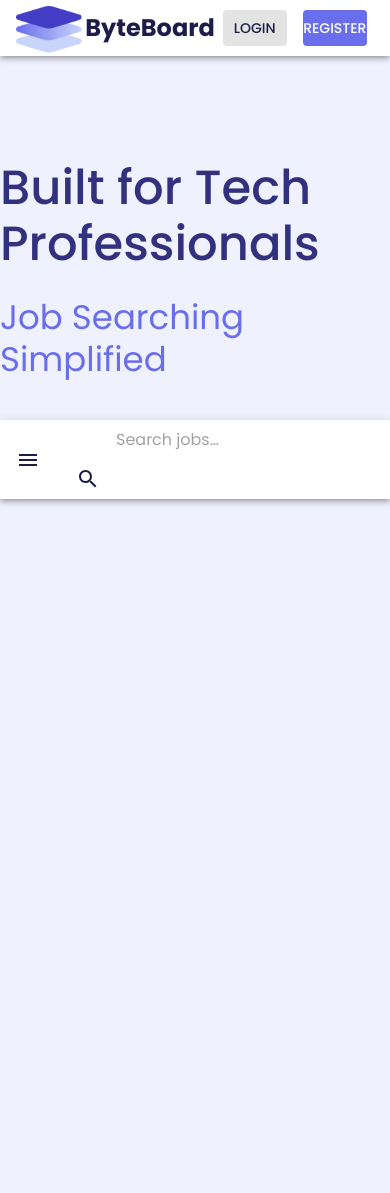
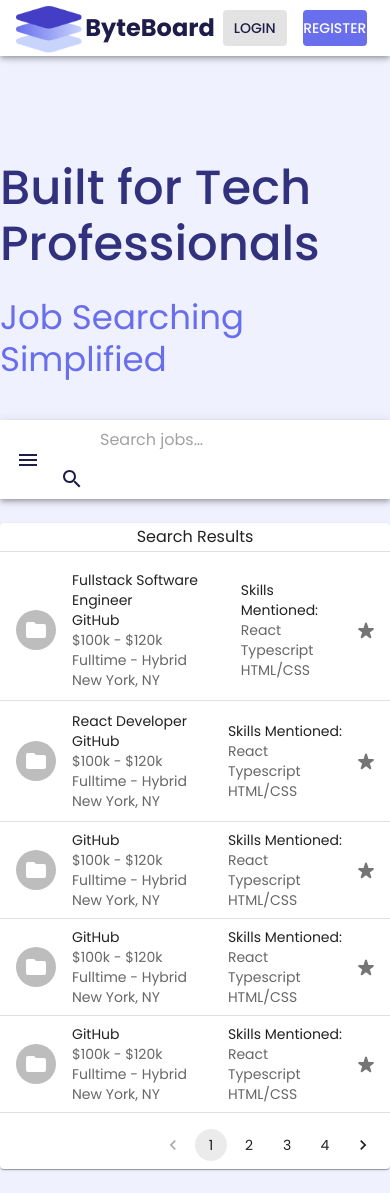
Before and after one commit to bsextion/byteboard-ui, a React (Vite) app: page / in a window 390 px wide. Before the commit the page ends 844 px from the top, so only its background shows below. Built offline with nearby package versions, Linux system fonts and the light colour scheme.

Commit message:
Fix Search Results display, add jobdetail and jobpreview

```diff
--- a/src/components/Home/Search/Search.tsx
+++ b/src/components/Home/Search/Search.tsx
@@ -1,13 +1,14 @@
 import React from 'react'
 import SearchBar from './SearchBar'
 import SearchResults from './SearchResults'
+import { Box } from '@mui/material'
 
 const Search = () => {
   return (
-    <>
+    <Box>
     <SearchBar/>
-    {/* <SearchResults/> */}
-    </>
+    <SearchResults/>
+    </Box>
   )
 }
 
--- a/src/components/Home/Search/SearchBar.tsx
+++ b/src/components/Home/Search/SearchBar.tsx
@@ -1,5 +1,5 @@
 import * as React from "react";
-import { styled, alpha } from "@mui/material/styles";
+import { styled } from "@mui/material/styles";
 import AppBar from "@mui/material/AppBar";
 import Box from "@mui/material/Box";
 import Toolbar from "@mui/material/Toolbar";
@@ -41,7 +41,7 @@
             size="large"
             edge="start"
             aria-label="open drawer"
-            sx={{ mr: 2, color: "#1e1d49" }}
+            sx={{ color: "#1e1d49"}}
           >
             <MenuIcon />
           </IconButton>
@@ -52,7 +52,7 @@
               inputProps={{ "aria-label": "search" }}
             />
 
-            <IconButton>
+            <IconButton edge="end">
               <SearchIcon sx={{ color: "#1e1d49" }} />
             </IconButton>
           </Search>
--- a/src/components/Home/Search/SearchResults.tsx
+++ b/src/components/Home/Search/SearchResults.tsx
@@ -1,69 +1,46 @@
-import * as React from "react";
-import { styled } from "@mui/material/styles";
-import Box from "@mui/material/Box";
+import React from 'react'
 import List from "@mui/material/List";
-import ListItem from "@mui/material/ListItem";
-import ListItemAvatar from "@mui/material/ListItemAvatar";
-import ListItemIcon from "@mui/material/ListItemIcon";
-import ListItemText from "@mui/material/ListItemText";
-import Avatar from "@mui/material/Avatar";
-import IconButton from "@mui/material/IconButton";
-import FormGroup from "@mui/material/FormGroup";
-import FormControlLabel from "@mui/material/FormControlLabel";
-import Checkbox from "@mui/material/Checkbox";
-import Grid from "@mui/material/Grid";
 import Typography from "@mui/material/Typography";
-import FolderIcon from "@mui/icons-material/Folder";
-import DeleteIcon from "@mui/icons-material/Delete";
-import { Divider, Grid2 } from "@mui/material";
+import { Divider, Grid2, Pagination, Paper } from "@mui/material";
+import JobPreview from "../../Jobs/JobPreview";
+import JobDetail from '../../Jobs/JobDetail';
 
-function generate(element: React.ReactElement<unknown>) {
-  return [0, 1, 2].map((value) =>
-    React.cloneElement(element, {
-      key: value,
-    })
+export default function SearchResults() {
+  const [selectedJob, setSelectedJob] = React.useState<string | null>(null);
+  return (
+    <Paper
+      sx={{
+        backgroundColor: "white",
+        width: { sm: "70vw", md: "50vw" },
+        my: 3,
+      }}
+    >
+      <Grid2 sx={{}}>
+        <Typography sx={{ p: "auto", textAlign: "center" }} variant="subtitle1">
+          Search Results
+        </Typography>
+        <Divider />
+        <List dense={true}>
+          {["Fullstack Software Engineer", "React Developer", "", "", ""].map(
+            (title, index) => (
+
+              <JobPreview title={title} index={index}/>
+            )
+          )}
+        </List>
+
+        {selectedJob && <JobDetail/>}
+
+        <Pagination
+          count={4}
+          sx={{
+            display: "flex",
+            justifyContent: "flex-end",
+            alignItems: "flex-end",
+            p: 1,
+          }}
+        />
+      </Grid2>
+    </Paper>
   );
 }
-
-const Demo = styled("div")(({ theme }) => ({
-  backgroundColor: theme.palette.background.paper,
-}));
-
-export default function SearchResults() {
-  const [dense, setDense] = React.useState(false);
-  const [secondary, setSecondary] = React.useState(false);
-
-  return (
-    <Box sx={{backgroundColor: 'white', borderColor: 'black', flexGrow: 1, pt: 2}}>
-      <Grid2 sx={{width: '100%'}}>
-        <Typography sx={{ mt: 4, mb: 2 }} variant="subtitle1" component="div">
-          Results
-        </Typography>
-        <Divider/>
-        <Demo>
-          <List dense={dense}>
-            {generate(
-              <ListItem
-                secondaryAction={
-                  <IconButton edge="end" aria-label="delete">
-                    <DeleteIcon />
-                  </IconButton>
-                }
-              >
-                <ListItemAvatar>
-                  <Avatar>
-                    <FolderIcon />
-                  </Avatar>
-                </ListItemAvatar>
-                <ListItemText
-                  primary="Single-line item"
-                  secondary={secondary ? "Secondary text" : null}
-                />
-              </ListItem>
-            )}
-          </List>
-        </Demo>
-      </Grid2>
-    </Box>
-  );
-}
--- a/src/components/Jobs/JobDetail.tsx
+++ b/src/components/Jobs/JobDetail.tsx
@@ -0,0 +1,9 @@
+import React from 'react'
+
+const JobDetail = () => {
+  return (
+    <div>JobDetail</div>
+  )
+}
+
+export default JobDetail
--- a/src/components/Jobs/JobPreview.tsx
+++ b/src/components/Jobs/JobPreview.tsx
@@ -0,0 +1,79 @@
+import {
+  Avatar,
+  Divider,
+  IconButton,
+  ListItem,
+  ListItemAvatar,
+  ListItemText,
+  Typography,
+} from "@mui/material";
+import React from "react";
+import StarRateRoundedIcon from "@mui/icons-material/StarRateRounded";
+import FolderIcon from "@mui/icons-material/Folder";
+
+const JobPreview = ({ index, title }) => {
+  return (
+    <>
+      <ListItem
+        key={index}
+        secondaryAction={
+          <IconButton edge="end">
+            <StarRateRoundedIcon sx={{ color: "#757575" }} />
+          </IconButton>
+        }
+      >
+        <ListItemAvatar>
+          <Avatar>
+            <FolderIcon />
+          </Avatar>
+        </ListItemAvatar>
+        <ListItemText
+          primary={title}
+          secondary={
+            <>
+              <Typography component="div" variant="body2" color="text.primary">
+                GitHub
+              </Typography>
+              <Typography
+                component="div"
+                variant="body2"
+                color="text.secondary"
+              >
+                $100k - $120k
+              </Typography>
+              <Typography
+                component="div"
+                variant="body2"
+                color="text.secondary"
+              >
+                Fulltime - Hybrid
+              </Typography>
+              <Typography
+                component="div"
+                variant="body2"
+                color="text.secondary"
+              >
+                New York, NY
+              </Typography>
+            </>
+          }
+        />
+        <ListItemText sx={{ display: "flex", justifyContent: "flex-end" }}>
+          Skills Mentioned:
+          <Typography variant="body2" color="text.secondary">
+            React
+          </Typography>
+          <Typography variant="body2" color="text.secondary">
+            Typescript
+          </Typography>
+          <Typography variant="body2" color="text.secondary">
+            HTML/CSS
+          </Typography>
+        </ListItemText>
+      </ListItem>
+      <Divider />
+    </>
+  );
+};
+
+export default JobPreview;
--- a/src/index.css
+++ b/src/index.css
@@ -1,8 +1,26 @@
 body {
     background-color: #EFF2FE;
-    margin: 0px;
+    margin: 0;
+    padding: 0;
 }
 
-.btn-secondary {
+::-webkit-scrollbar {
+    width: 0px;
+    height: 5px;
+  }
 
+  ::-webkit-scrollbar-thumb {
+    background-color: rgb(114, 113, 113);
+    border-radius: 10px;
+    height: 200px;
+  }
+
+  ::-webkit-scrollbar-track {
+    background-color: transparent;
+  }
+
+  @media screen and (max-width: 600px) {
+    .scroll-horizontal {
+      overflow: auto !important;
+    }
 }
```
